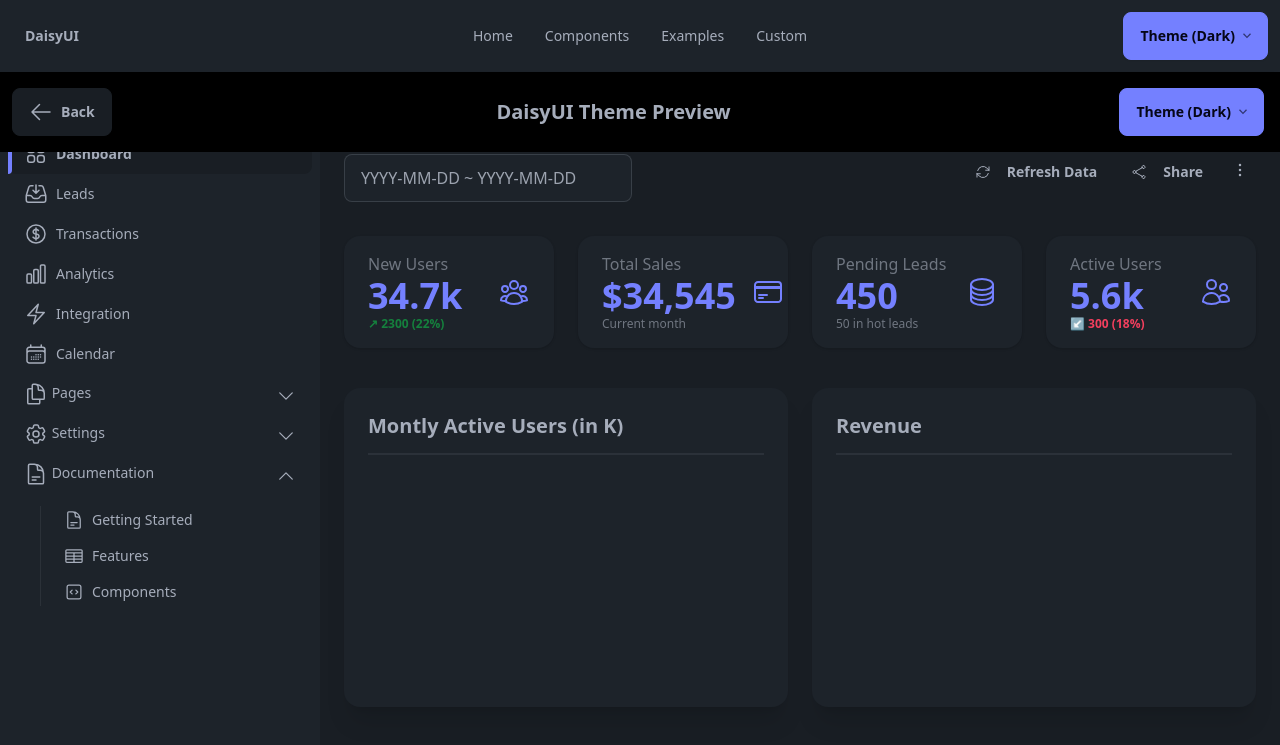
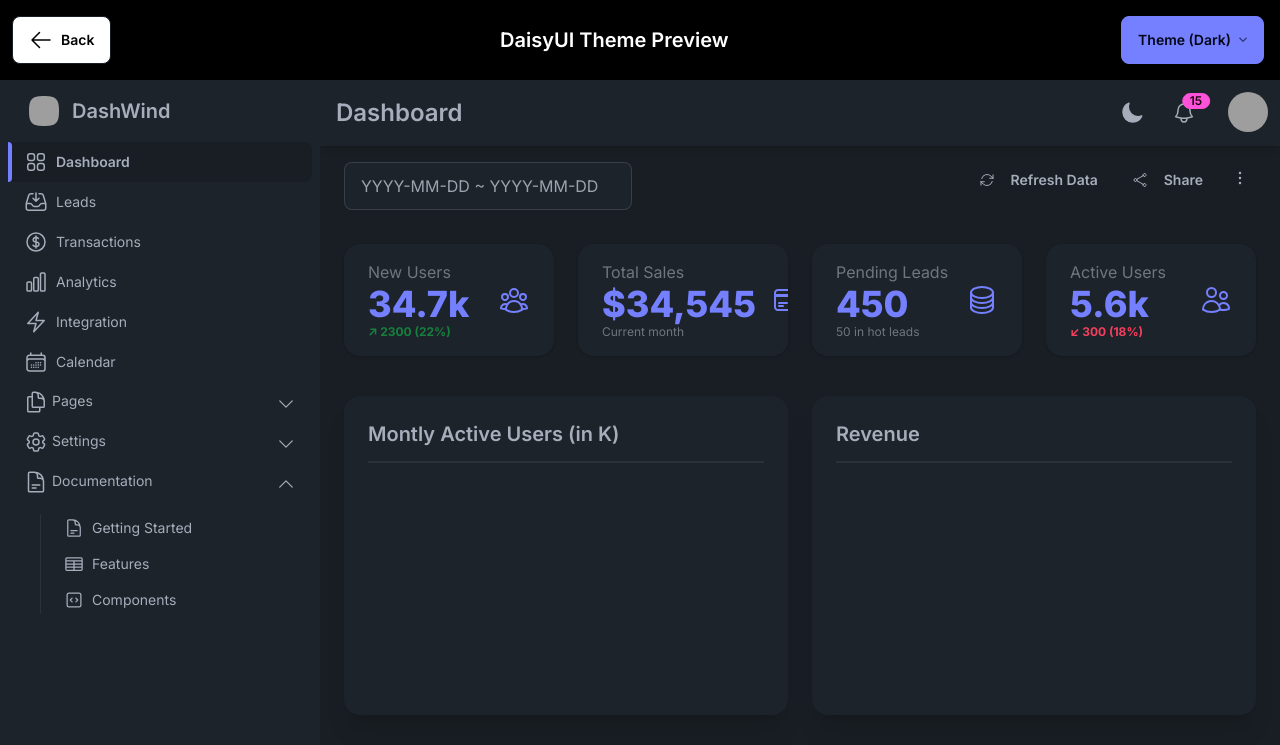
Before and after one commit to BakirGracic/daisyui-theme-preview, a Next.js app: page /simple-dashboard in a window 1280 px wide. Shown: the top 745 px of the page. Built offline with nearby package versions, Linux system fonts and the light colour scheme; grey boxes are pictures that could not be loaded.

Commit message:
refine example page functionality

```diff
--- a/app/(example-pages)/layout.tsx
+++ b/app/(example_pages)/layout.tsx
@@ -2,12 +2,15 @@ import "@/css/tailwind-base.css";
 import "@/css/global.css";
 import type { Metadata } from "next";
 import type { Viewport } from "next";
+import { Inter } from "next/font/google";
 import TopBar from "@/components/(examples)/top-bar/TopBar";
+
+const InterFont = Inter({ subsets: ["latin"], display: "swap", variable: "--font-inter" });
 
 export const metadata: Metadata = {
     title: {
         default: "DaisyUI Theme Preview",
-        template: "DaisyUI Theme Preview %s",
+        template: "%s | DaisyUI Theme Preview",
     },
     description: "Discover and preview all preset and custom DaisyUI themes in one place with real examples & plain components. Explore a variety of stylish, responsive, and customizable themes perfect for any Tailwind CSS project. Find inspiration, test features, and easily select the theme that best fits your web design needs!",
     generator: "Next.js 15",
@@ -54,7 +57,7 @@ export const metadata: Metadata = {
     manifest: `${process.env.APP_URL}/site.webmanifest`,
     twitter: {
         card: "app",
-        title: "Preview DaisyUI themes & components",
+        title: "DaisyUI Theme Preview",
         description: "Discover and preview all preset and custom DaisyUI themes in one place with real examples & plain components. Explore a variety of stylish, responsive, and customizable themes perfect for any Tailwind CSS project. Find inspiration, test features, and easily select the theme that best fits your web design needs!",
         siteId: "1704851009380704256",
         creator: "@gracic_bakir",
@@ -98,9 +101,9 @@ export const viewport: Viewport = {
 export default function RootLayout({ children }: Readonly<{ children: React.ReactNode }>) {
     return (
         <html lang="en-US">
-            <body className="antialiased">
+            <body className={`antialiased ${InterFont.variable} font-inter`}>
                 <TopBar />
-                {children}
+                <div className="mt-20">{children}</div>
             </body>
         </html>
     );
--- a/components/(examples)/top-bar/TopBar.tsx
+++ b/components/(examples)/top-bar/TopBar.tsx
@@ -3,10 +3,10 @@ import Link from "next/link";
 
 export default function TopBar() {
     return (
-        <div className="h-20 p-3 bg-black flex items-center justify-between fixed top-o left-0 right-0 z-[99999]">
+        <div className="h-20 p-3 bg-black flex items-center justify-between fixed top-0 left-0 right-0 z-[99999]">
             <Link
                 href="/examples"
-                className="btn"
+                className="btn bg-white text-black"
             >
                 <svg
                     xmlns="http://www.w3.org/2000/svg"
@@ -24,7 +24,7 @@ export default function TopBar() {
                 </svg>
                 Back
             </Link>
-            <p className="font-semibold text-xl">DaisyUI Theme Preview</p>
+            <p className="font-semibold text-xl text-white">DaisyUI Theme Preview</p>
             <ThemeController />
         </div>
     );
```
Also changed, not shown: app/(app)/layout.tsx (renamed from app/layout.tsx), app/(app)/not-found.tsx (renamed from app/not-found.tsx), app/(app)/page.tsx (renamed from app/page.tsx), app/(app)/robots.ts (renamed from app/robots.ts), app/(app)/sitemap.ts (renamed from app/sitemap.ts), app/(example_pages)/simple-dashboard/page.tsx (renamed from app/(example-pages)/simple-dashboard/page.tsx).
